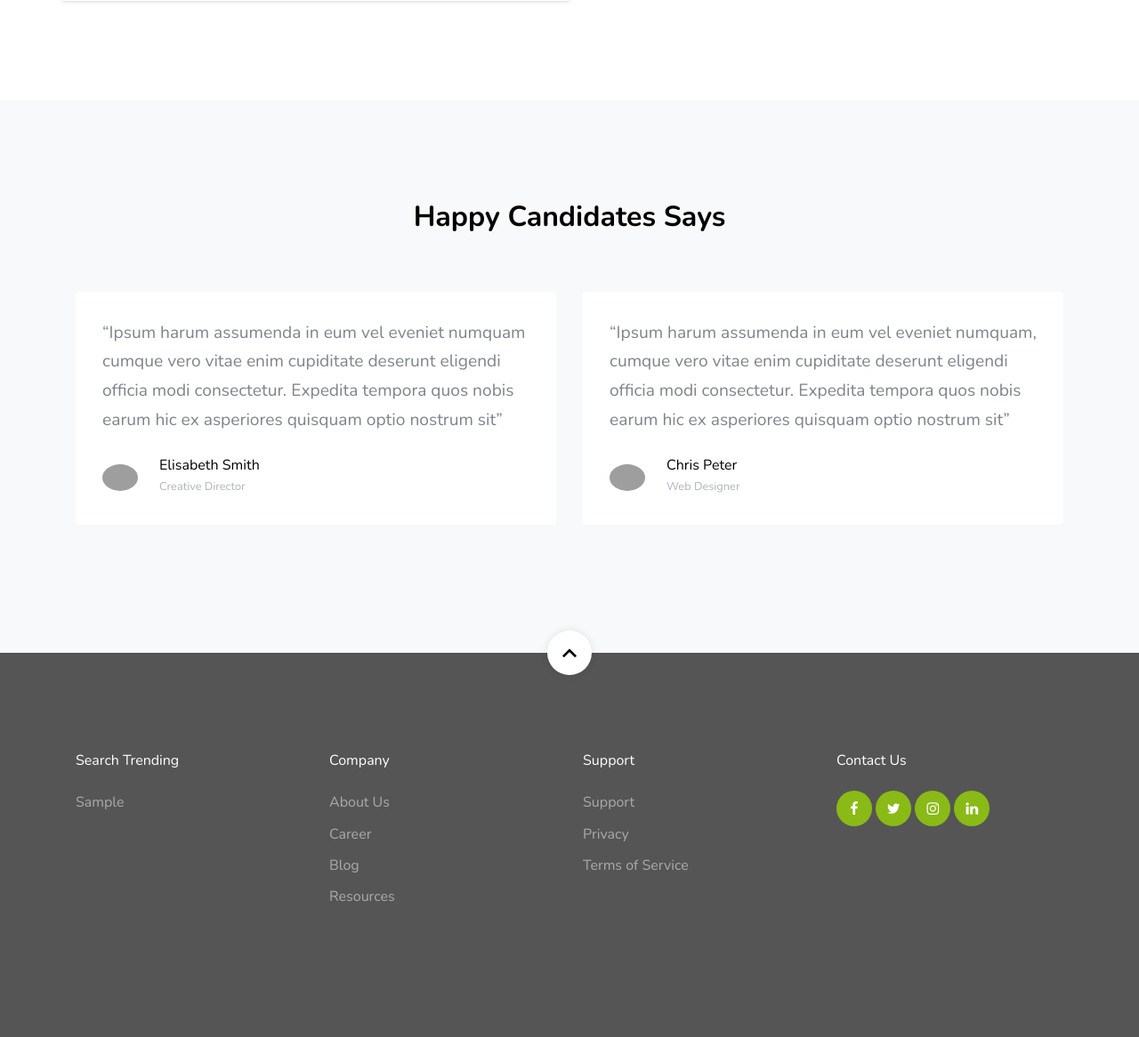
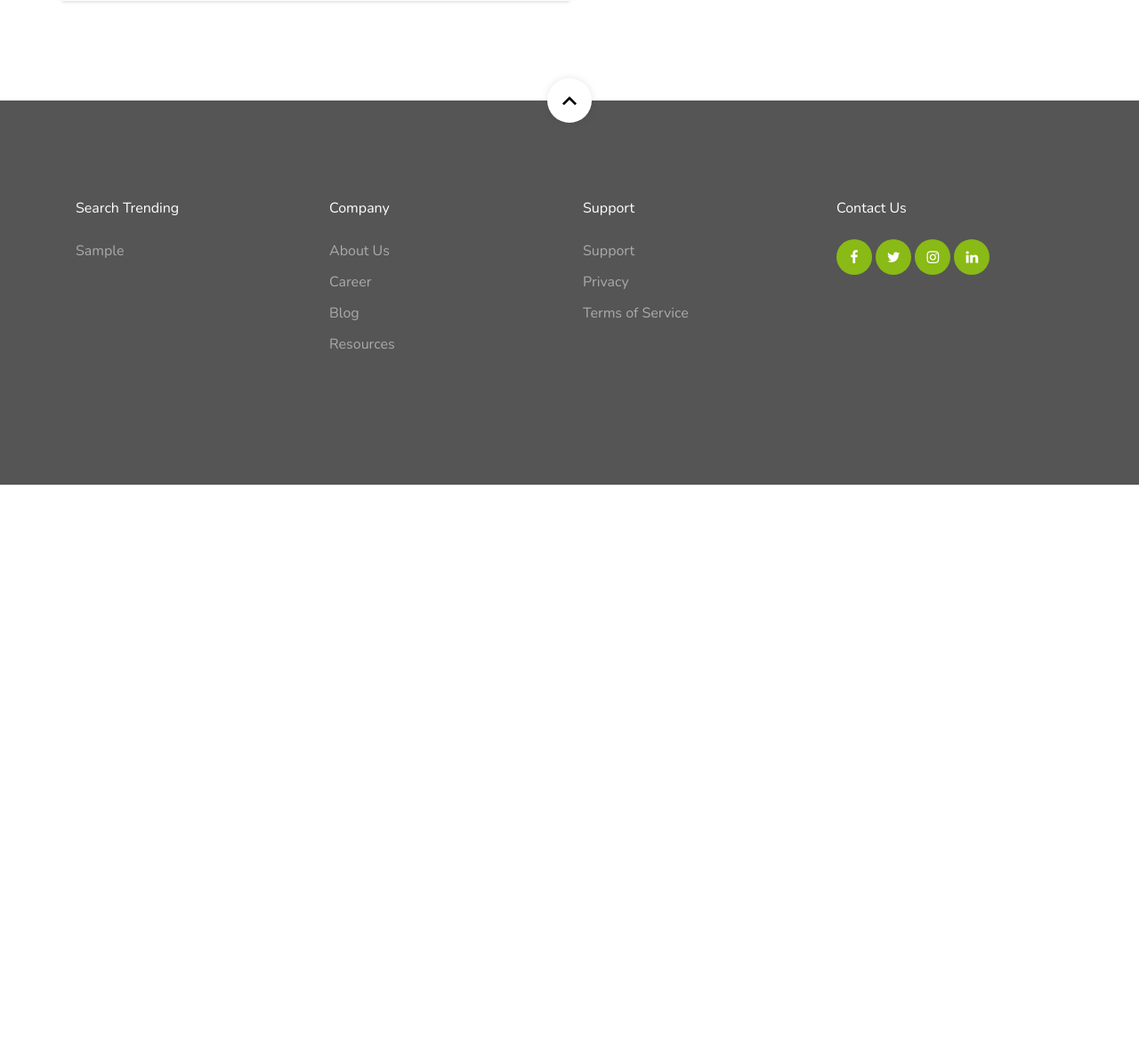
Before and after one commit to Genosbanyar/Job-Portal, a PHP site: page /update_profile?id=1 in a window 1280 px wide. Shown: the part 1259-2425 px from the top of the page at 89% size. After the commit the page ends 1804 px from the top, so only its background shows below. Run offline with PHP 8.4, Linux system fonts and the light colour scheme; the visitor is signed in with stand-in values (Sample User, id 1); tables that the repository leaves empty or names only in its code hold one stand-in row (values such as "Sample post"); some web fonts are replaced; grey boxes are pictures that could not be loaded.

Commit message:
modified

```diff
--- a/admins/admin_login.view.php
+++ b/admins/admin_login.view.php
@@ -75,6 +75,9 @@ session_start();
 </head>
 <body>
 <?php
+if(isset($_SESSION['admin_name'])){
+  header("Location: home");
+}
 require "config/QueryBuilder.php";
 $status = false;
 if(isset($_POST['btn_login'])){
--- a/view/job_applicant.view.php
+++ b/view/job_applicant.view.php
@@ -57,9 +57,9 @@ if(isset($_GET['id'])){
           <?php foreach($jobs as $info): ?>
           <li class="mb-3 job-listing apply d-block d-sm-flex pb-3 pb-sm-0 align-items-center">
             <div class="job-listing-logo">
-            <a style ="position: static;" target="_blank" href="job_single?job_id=<?= $info['job_id']?>">
+
               <img class="job_profile" src="images/<?= $_SESSION['img_profile'];?>" alt="Free Website Template by Free-Template.co" class="img-fluid">
-              </a>
+
             </div>
             <div class="job-listing-about d-sm-flex custom-width w-100 justify-content-between mx-4">
               <div class="job-listing-meta">
--- a/view/my_profile.view.php
+++ b/view/my_profile.view.php
@@ -122,7 +122,7 @@ if(isset($_GET['id'])){
             <div class="job-listing-about d-sm-flex custom-width w-100 justify-content-between mx-4">
               <div class="job-listing-position custom-width w-50 mb-3 mb-sm-0">
                 <h2><?= $info['job_title'];?></h2>
-                <strong><?php if(isset($_SESSION['email'])){echo $_SESSION['email'];}else{echo $userEmail;}?></strong>
+                <strong><?= $userEmail;?></strong>
               </div>
               <div class="job-listing-location mb-3 mb-sm-0 custom-width w-25">
                 <span class="icon-room"></span><?= $info['job_region'];?>
--- a/view/post_job.view.php
+++ b/view/post_job.view.php
@@ -3,6 +3,7 @@ require "view/partials/header.php";
 ?>
 <!-- NAVBAR -->
 <?php
+require "config/QueryBuilder.php";
 require "view/components/nav.php";
 $trendingKeys = $db->select("SELECT COUNT(keyword) AS count, keyword FROM keyword GROUP BY keyword ORDER BY count DESC LIMIT 4");
 
@@ -30,7 +31,7 @@ $c_name="";
 $c_id="";
 $c_image="";
 $job_category = "";
-require "config/QueryBuilder.php";
+
 $categories = $db->select("SELECT * FROM categories");
 if(isset($_POST['click_post'])){
 
--- a/view/update_job.view.php
+++ b/view/update_job.view.php
@@ -4,6 +4,7 @@ require "view/partials/header.php";
 <!-- NAVBAR -->
 <?php
 require "view/components/nav.php";
+require "config/QueryBuilder.php";
 $trendingKeys = $db->select("SELECT COUNT(keyword) AS count, keyword FROM keyword GROUP BY keyword ORDER BY count DESC LIMIT 4");
 
 if(!isset($_SESSION['name'])){
@@ -30,7 +31,7 @@ $c_nameErr="";
 $c_idErr="";
 $c_imageErr="";
 $job_categoryErr = "";
-require "config/QueryBuilder.php";
+
 $categories = $db->select("SELECT * FROM categories");
 if(isset($_GET['id'])){
     $job_id = $_GET['id'];
--- a/view/update_profile.view.php
+++ b/view/update_profile.view.php
@@ -202,46 +202,7 @@ if(!isset($_SESSION['name'])){
       </div>
     </section>
 
-    <section class="site-section bg-light">
-      <div class="container">
-        <div class="row mb-5">
-          <div class="col-12 text-center" data-aos="fade">
-            <h2 class="section-title mb-3">Happy Candidates Says</h2>
-          </div>
-        </div>
-        <div class="row">
-          <div class="col-lg-6">
-            <div class="block__87154 bg-white rounded">
-              <blockquote>
-                <p>&ldquo;Ipsum harum assumenda in eum vel eveniet numquam cumque vero vitae enim cupiditate deserunt eligendi officia modi consectetur. Expedita tempora quos nobis earum hic ex asperiores quisquam optio nostrum sit&rdquo;</p>
-              </blockquote>
-              <div class="block__91147 d-flex align-items-center">
-                <figure class="mr-4"><img src="images/person_1.jpg" alt="Image" class="img-fluid"></figure>
-                <div>
-                  <h3>Elisabeth Smith</h3>
-                  <span class="position">Creative Director</span>
-                </div>
-              </div>
-            </div>
-          </div>
-
-          <div class="col-lg-6">
-            <div class="block__87154 bg-white rounded">
-              <blockquote>
-                <p>&ldquo;Ipsum harum assumenda in eum vel eveniet numquam, cumque vero vitae enim cupiditate deserunt eligendi officia modi consectetur. Expedita tempora quos nobis earum hic ex asperiores quisquam optio nostrum sit&rdquo;</p>
-              </blockquote>
-              <div class="block__91147 d-flex align-items-center">
-                <figure class="mr-4"><img src="images/person_2.jpg" alt="Image" class="img-fluid"></figure>
-                <div>
-                  <h3>Chris Peter</h3>
-                  <span class="position">Web Designer</span>
-                </div>
-              </div>
-            </div>
-          </div>
-        </div>
-      </div>
-    </section>
+    <!--  -->
     <!-- footer section -->
 
 <?php require "view/partials/footer.php"?>
```
